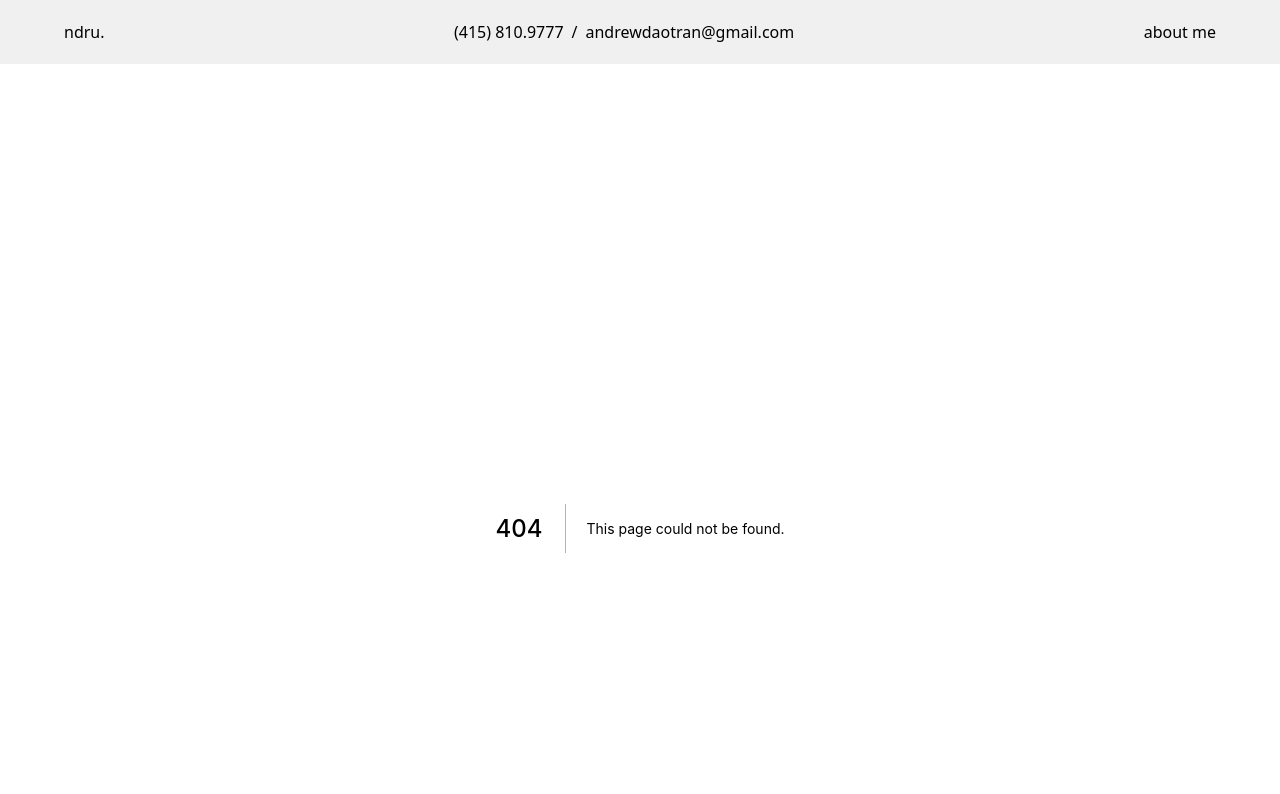
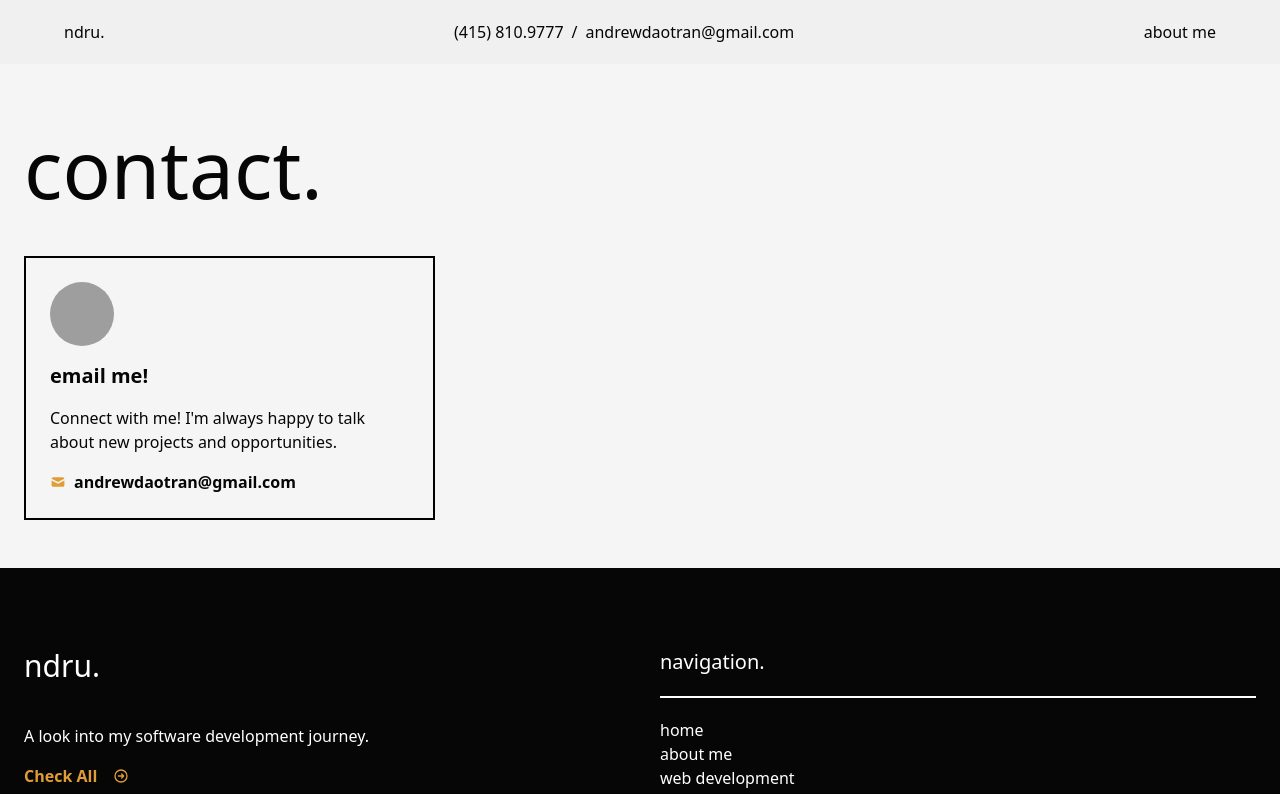
Before and after one commit to andrewdaotran/blog-dev-journey, a Next.js app: page /contact in a window 1280 px wide. Before the commit this address had no page. Shown: the top 794 px of the page. Built offline with nearby package versions, Linux system fonts and the light colour scheme; grey boxes are pictures that could not be loaded.

Commit message:
Start contact page plus copied message when clicking email address

```diff
--- a/components/BlogPreview.tsx
+++ b/components/BlogPreview.tsx
@@ -5,6 +5,9 @@ import Image from 'next/image'
 import { Post } from '../typings'
 import { urlFor } from '../sanity'
 import { dayInTheLife, webDevelopment } from '../utils/universalVariables'
+import { format } from 'date-fns'
+import TimeAgo from 'javascript-time-ago'
+import en from 'javascript-time-ago/locale/en'
 
 interface Props extends Post {
   priority: boolean
@@ -28,6 +31,15 @@ const BlogPreview = ({
   const navigateToPost = `/${routeCategory}/${slug.current}`
   const moreButtonText = 'read more'
 
+  const date = format(new Date(_createdAt), 'dd MMMM yyyy')
+
+  TimeAgo.setDefaultLocale(en.locale)
+  TimeAgo.addLocale(en)
+
+  const timeAgo = new TimeAgo('en-US')
+
+  const dateAgo = timeAgo.format(new Date(_createdAt), 'round')
+
   return (
     <div className=" space-y-4 ">
       <Link href={navigateToPost}>
@@ -45,8 +57,7 @@ const BlogPreview = ({
 
       <article className="space-y-4">
         <p className="text-sm">
-          11 December 2021
-          {/* {date} */}
+          {date} <span className="text-gray-400"> - {dateAgo}</span>
         </p>
         <Link href={navigateToPost}>
           <h3 className="black w-fit cursor-pointer text-3xl font-bold transition ease-in-out hover:text-gamboge">
--- a/components/Comment.tsx
+++ b/components/Comment.tsx
@@ -1,18 +1,24 @@
 import React from 'react'
 import { CommentType } from '../typings'
+import TimeAgo from 'javascript-time-ago'
+import en from 'javascript-time-ago/locale/en'
 
 interface Props {
   comment: CommentType
 }
 
 const Comment = ({ comment }: Props) => {
+  TimeAgo.setDefaultLocale(en.locale)
+  TimeAgo.addLocale(en)
+
+  const timeAgo = new TimeAgo('en-US')
+
+  const dateAgo = timeAgo.format(new Date(comment._createdAt), 'twitter')
   return (
     <div className=" border-b  pb-4">
       <div className="mb-2 grid grid-cols-2 font-bold">
         <h3 className="cols-span-1 text-gamboge">{comment.name}</h3>
-        <p className="cols-span-1 justify-self-end">
-          {new Date(comment._createdAt).toLocaleString()}
-        </p>
+        <p className="cols-span-1 justify-self-end">{dateAgo}</p>
       </div>
       <p className="">{comment.comment}</p>
     </div>
--- a/components/HeaderFooter.tsx
+++ b/components/HeaderFooter.tsx
@@ -1,14 +1,34 @@
 import { ArrowCircleRightIcon } from '@heroicons/react/outline'
 import { MailIcon } from '@heroicons/react/solid'
 import { webDevelopment, dayInTheLife } from '../utils/universalVariables'
+import { CopyToClipboard } from 'react-copy-to-clipboard'
 
 import Link from 'next/link'
+import { useState } from 'react'
 
 interface Props {
   children: React.ReactNode
 }
 
+interface Clipboard {
+  value: string
+  copied: boolean
+}
+
 const HeaderFooter = ({ children }: Props) => {
+  const [clipboard, setClipboard] = useState<Clipboard>({
+    value: 'andrewdaotran@gmail.com',
+    copied: false,
+  })
+  const onCopy = () => {
+    setClipboard({ ...clipboard, copied: true })
+  }
+
+  const clipboardCopiedMessage = () => {
+    setTimeout(() => {
+      setClipboard({ ...clipboard, copied: false })
+    }, 2000)
+  }
   return (
     <>
       {/* header */}
@@ -79,12 +99,23 @@ const HeaderFooter = ({ children }: Props) => {
           </div>
         </div>
         {/* email div */}
-        <div className=" flex  items-center justify-center space-x-2 pb-14 text-center text-white">
+        <div className=" relative  flex items-center justify-center space-x-2 pb-14 text-center text-white">
           {/* <Mail /> */}
           <MailIcon className=" h-4  w-4 text-gamboge " />
-          <h3 className="transition ease-in-out hover:cursor-pointer hover:text-gamboge">
-            andrewdaotran@gmail.com
-          </h3>
+          <CopyToClipboard text={clipboard.value} onCopy={onCopy}>
+            <h3
+              className="transition ease-in-out hover:cursor-pointer hover:text-gamboge"
+              onClick={clipboardCopiedMessage}
+            >
+              andrewdaotran@gmail.com
+            </h3>
+          </CopyToClipboard>
+
+          {clipboard.copied ? (
+            <p className=" absolute top-[-30px] right-[45%] rounded-md bg-gamboge px-2 py-1 text-white">
+              copied!
+            </p>
+          ) : null}
         </div>
       </footer>
     </>
--- a/components/Post.tsx
+++ /dev/null
@@ -1,9 +0,0 @@
-const Post = () => {
-  return (
-    <div className="h-72  max-w-md  border ">
-      <h1 className="">hello</h1>
-    </div>
-  )
-}
-
-export default Post
--- a/components/RecentPost.tsx
+++ b/components/RecentPost.tsx
@@ -19,13 +19,14 @@ const RecentPost = (post: Props) => {
   const navigateToPost = `/${routeCategory}/${post.slug.current}`
   const moreButtonText = 'read more'
 
-  // const date = format(new Date(post._createdAt), 'dd MMMM yyyy')
+  const date = format(new Date(post._createdAt), 'dd MMMM yyyy')
 
-  TimeAgo.addDefaultLocale(en)
+  TimeAgo.setDefaultLocale(en.locale)
+  TimeAgo.addLocale(en)
 
   const timeAgo = new TimeAgo('en-US')
 
-  const date = timeAgo.format(new Date(post._createdAt), 'round')
+  const dateAgo = timeAgo.format(new Date(post._createdAt), 'round')
 
   return (
     <div className="ml-6 mr-4 grid  gap-2 border-b-2 border-black py-8">
@@ -41,7 +42,9 @@ const RecentPost = (post: Props) => {
         />
       </div>
 
-      <p className="text-sm">{date}</p>
+      <p className="text-sm">
+        {date} <span className="text-gray-400"> - {dateAgo}</span>
+      </p>
       <Link href={navigateToPost}>
         <h3 className="w-fit cursor-pointer pb-2 text-2xl transition ease-in-out hover:text-gamboge">
           {post.title}
--- a/package.json
+++ b/package.json
@@ -14,6 +14,7 @@
     "next": "latest",
     "next-sanity": "^0.5.2",
     "react": "^17.0.2",
+    "react-copy-to-clipboard": "^5.1.0",
     "react-dom": "^17.0.2",
     "react-hook-form": "^7.31.3",
     "react-portable-text": "^0.4.3"
--- /dev/null
+++ b/pages/about-me.tsx
@@ -0,0 +1,7 @@
+import React from 'react'
+
+const AboutMe = () => {
+  return <div>about-me</div>
+}
+
+export default AboutMe
--- /dev/null
+++ b/pages/contact.tsx
@@ -0,0 +1,74 @@
+import Image from 'next/image'
+import { MailIcon } from '@heroicons/react/solid'
+import React, { useRef, useState } from 'react'
+import { CopyToClipboard } from 'react-copy-to-clipboard'
+
+interface Clipboard {
+  value: string
+  copied: boolean
+}
+
+const Contact = () => {
+  const [clipboard, setClipboard] = useState<Clipboard>({
+    value: 'andrewdaotran@gmail.com',
+    copied: false,
+  })
+
+  const onCopy = () => {
+    setClipboard({ ...clipboard, copied: true })
+  }
+
+  const clipboardCopiedMessage = () => {
+    setTimeout(() => {
+      setClipboard({ ...clipboard, copied: false })
+    }, 2000)
+  }
+  return (
+    <div className="mx-auto max-w-7xl">
+      <div className="mx-6">
+        <div className="  grid max-w-7xl pb-12 md:grid-cols-3">
+          {/*  */}
+          <div className=" flex flex-col   md:col-span-1 ">
+            <h1 className="text-6xl sm:text-[5rem]  ">contact.</h1>
+            {/* Box */}
+            <div className="mt-12 grid gap-4 border-2 border-black p-6">
+              <div className={`  relative h-16 w-16`}>
+                <Image
+                  src={'/thuvinh.jpg'}
+                  layout="fill"
+                  objectFit="cover"
+                  objectPosition="center"
+                  alt="blog ownder profile picture"
+                  className="rounded-full"
+                />
+              </div>
+              <h4 className="text-xl font-bold">email me!</h4>
+              <p className="">
+                Connect with me! I'm always happy to talk about new projects and
+                opportunities.
+              </p>
+              <div className=" relative flex items-center space-x-2">
+                <MailIcon className=" h-4  w-4 text-gamboge " />
+                <CopyToClipboard text={clipboard.value} onCopy={onCopy}>
+                  <h3
+                    className="font-bold transition ease-in-out hover:cursor-pointer hover:text-gamboge"
+                    onClick={clipboardCopiedMessage}
+                  >
+                    andrewdaotran@gmail.com
+                  </h3>
+                </CopyToClipboard>
+                {clipboard.copied ? (
+                  <p className=" absolute top-[-30px] right-[45%] rounded-md bg-gamboge px-2 py-1 text-white">
+                    copied!
+                  </p>
+                ) : null}
+              </div>
+            </div>
+          </div>
+        </div>
+      </div>
+    </div>
+  )
+}
+
+export default Contact
--- a/pages/day-in-the-life/[blogPost].tsx
+++ b/pages/day-in-the-life/[blogPost].tsx
@@ -35,7 +35,8 @@ const BlogPostDayInTheLife = ({ post, sidebarPosts }: Props) => {
 
   const date = format(new Date(post._createdAt), 'dd MMMM yyyy')
 
-  TimeAgo.addDefaultLocale(en)
+  TimeAgo.setDefaultLocale(en.locale)
+  TimeAgo.addLocale(en)
 
   const timeAgo = new TimeAgo('en-US')
 
--- a/pages/web-development/[blogPost].tsx
+++ b/pages/web-development/[blogPost].tsx
@@ -34,7 +34,8 @@ const BlogPostWebDev = ({ post, sidebarPosts }: Props) => {
   }
   const date = format(new Date(post._createdAt), `dd MMMM yyyy`)
 
-  TimeAgo.addDefaultLocale(en)
+  TimeAgo.setDefaultLocale(en.locale)
+  TimeAgo.addLocale(en)
 
   const timeAgo = new TimeAgo('en-US')
 
```
Also changed, not shown: 1 other file (tests, documents, lock files or other folders).
